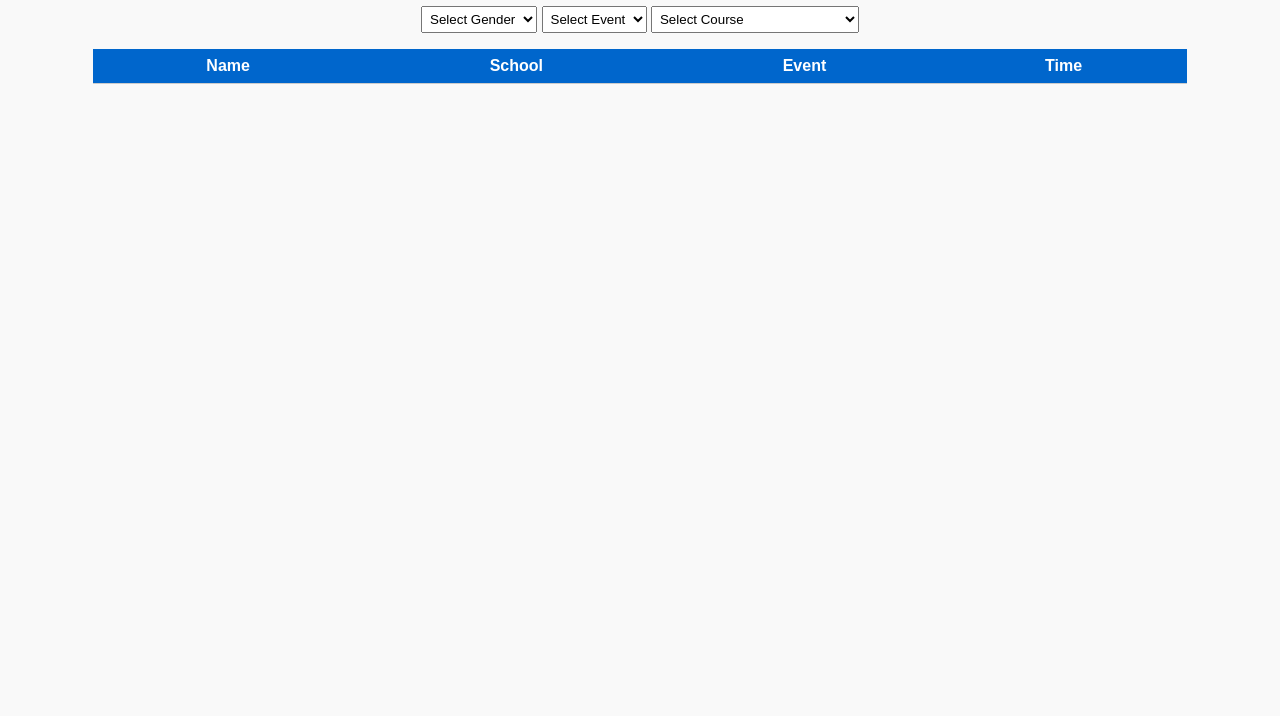
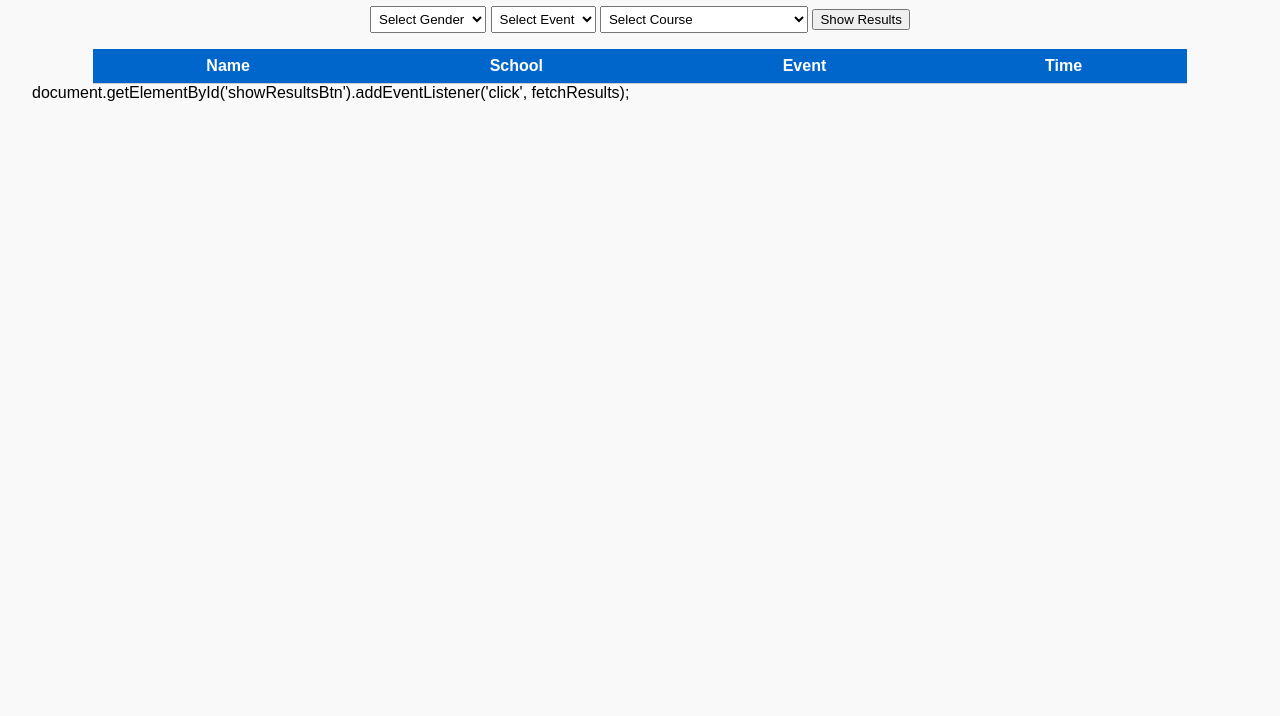
Before and after one commit to starrman73/swim-results-app, a plain HTML site: page frontend/index.html in a window 1280 px wide. Shown: the part 84-800 px from the top of the page. Drawn offline with Linux system fonts and the light colour scheme; no server answers.

Commit message:
Update index.html

```diff
--- a/frontend/index.html
+++ b/frontend/index.html
@@ -37,6 +37,8 @@
     <option value="L">Long Course Meters (convert)</option>
     <option value="LO">Long Course Meters Only</option>
   </select>
+
+   <button id="showResultsBtn">Show Results</button>
 </div>
 
   <table id="resultsTable">
@@ -46,6 +48,7 @@
     <tbody></tbody>
   </table>
 
+      document.getElementById('showResultsBtn').addEventListener('click', fetchResults);
   <script src="script.js"></script>
 </body>
 </html>
```
